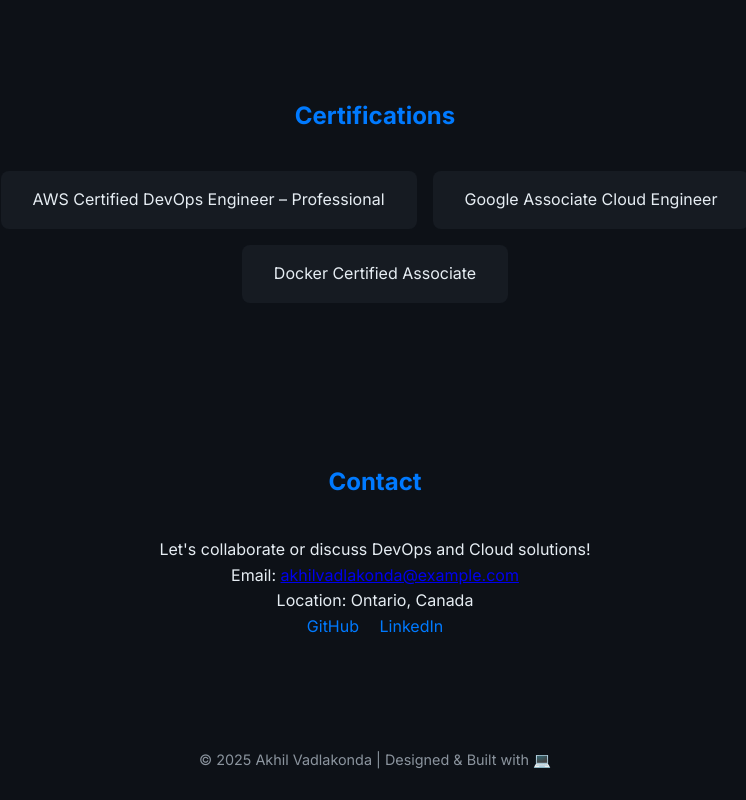
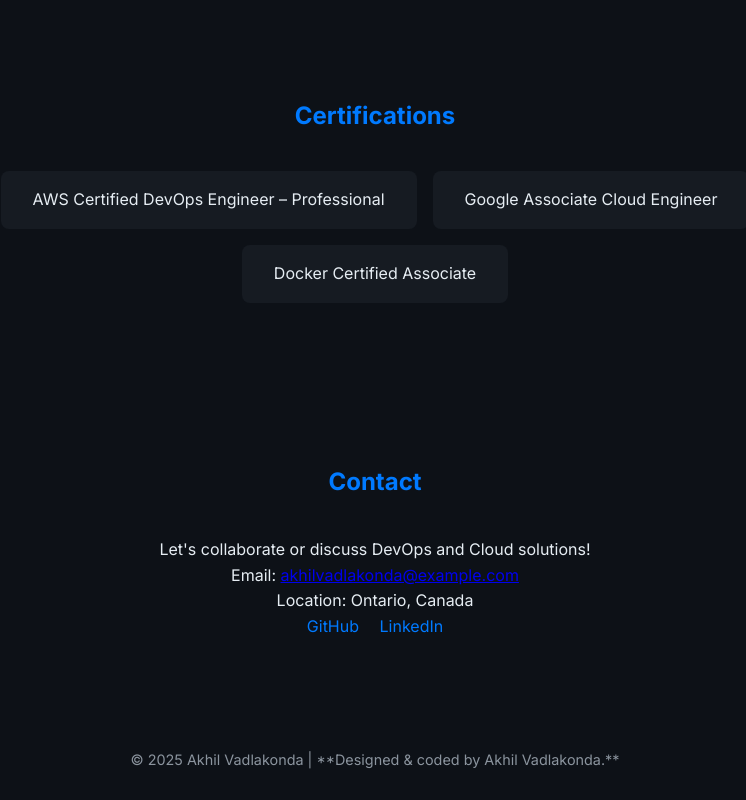
Before and after one commit to akhilgou/AkhilVadlakonda, a plain HTML site: page index.html in a window 1280 px wide. Shown: the part 1844-2644 px from the top of the page, without its empty margins (265-1011 px from the left). Drawn offline with Linux system fonts and the light colour scheme.

Commit message:
Update index.html

```diff
--- a/index.html
+++ b/index.html
@@ -122,7 +122,7 @@
   </section>
 
   <footer>
-    <p>© 2025 Akhil Vadlakonda | Designed & Built with 💻</p>
+    <p>© 2025 Akhil Vadlakonda | **Designed & coded by Akhil Vadlakonda.**</p>
   </footer>
 
   <script src="script.js"></script>
```
